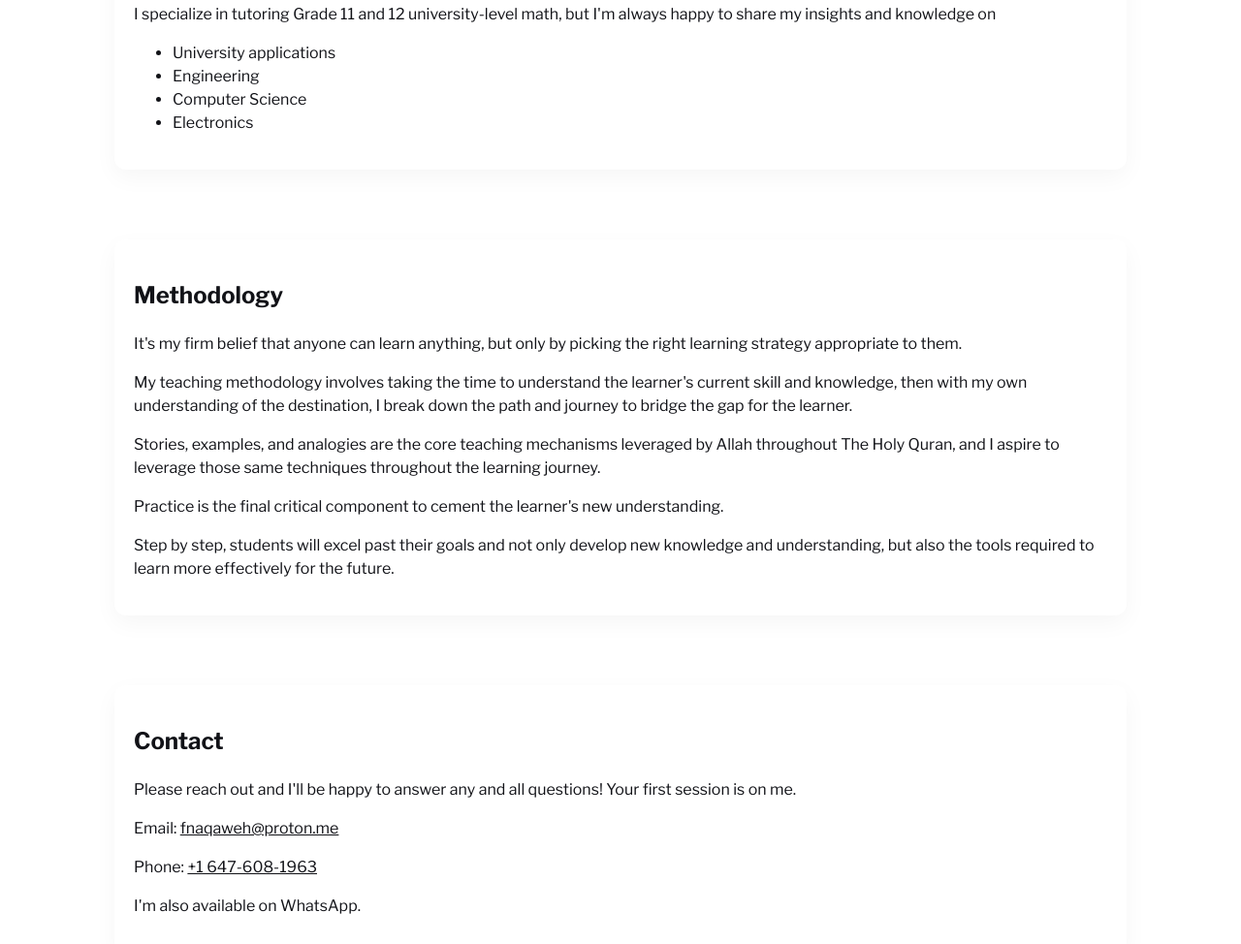
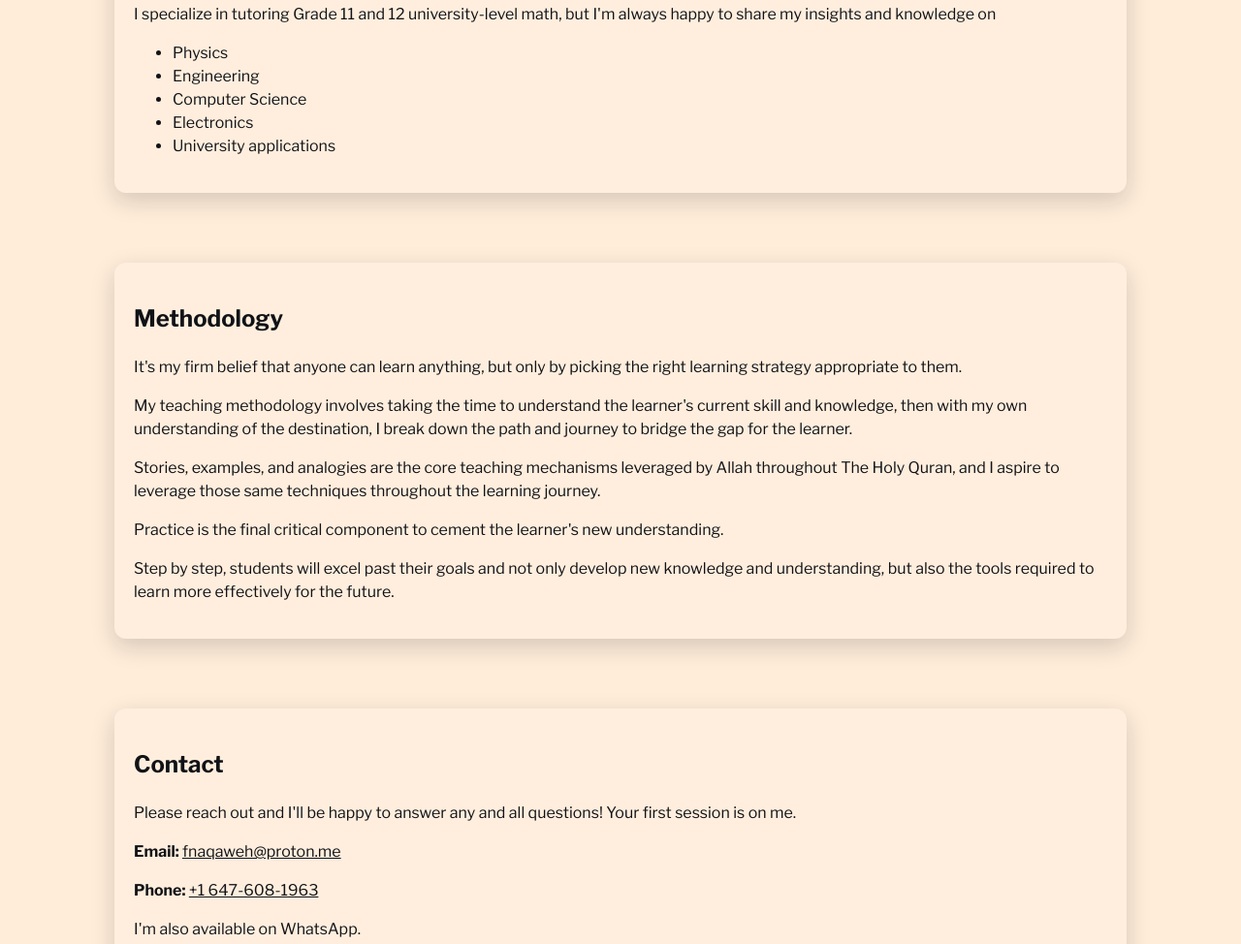
Before and after one commit to TheFaisman/project-heron, a plain HTML site: page index.html in a window 1280 px wide. Shown: the part 1156-2130 px from the top of the page at 97% size. Drawn offline with nearby package versions, Linux system fonts and the light colour scheme.

Commit message:
Slight changes to color

```diff
--- a/index.html
+++ b/index.html
@@ -96,10 +96,11 @@
           <p>
             I specialize in tutoring Grade 11 and 12 university-level math, but I'm always happy to share my insights and knowledge on
             <ul>
-              <li>University applications</li>
+              <li>Physics</li>
               <li>Engineering</li>
               <li>Computer Science</li>
               <li>Electronics</li>
+              <li>University applications</li>
             </ul>
           </p>
       </section>
@@ -127,8 +128,8 @@
         <div class="card">
           <h2>Contact</h2>
           <p>Please reach out and I'll be happy to answer any and all questions! Your first session is on me.</p>
-          <p>Email: <a href="mailto:fnaqaweh@proton.me">fnaqaweh@proton.me</a></p>
-          <p>Phone: <a href="tel:+16476081963">+1 647-608-1963</a></p>
+          <p><strong>Email: </strong><a href="mailto:fnaqaweh@proton.me">fnaqaweh@proton.me</a></p>
+          <p><strong>Phone: </strong><a href="tel:+16476081963">+1 647-608-1963</a></p>
           <p>I'm also available on WhatsApp.</p>
         </div>
       </section>
--- a/styles.css
+++ b/styles.css
@@ -1,5 +1,5 @@
 :root{
-  --bg: #ffffff;
+  --bg: #ffedda;
   --text: #111217;
   --muted: #6b6b75;
   --accent: #0a7a6f; /* change this to suit your brand */
@@ -35,7 +35,7 @@ nav a{margin-left:18px;text-decoration:none;color:var(--muted);font-weight:600}
 .hero h1{font-family:"Playfair Display", serif;font-size:2.2rem;margin:0}
 .hero p.lead{color:var(--muted);font-size:1.05rem}
 
-.card{background:#fff;padding:20px;border-radius:var(--radius);box-shadow:0 8px 24px rgba(15,15,15,0.04)}
+.card{background:#ffeedd;padding:20px;border-radius:var(--radius);box-shadow:0 8px 24px rgba(15, 15, 15, 0.178)}
 
 .services{display:grid;grid-template-columns:repeat(3,1fr);gap:20px;padding:36px 0}
 .service h3{margin:0 0 8px 0}
```
